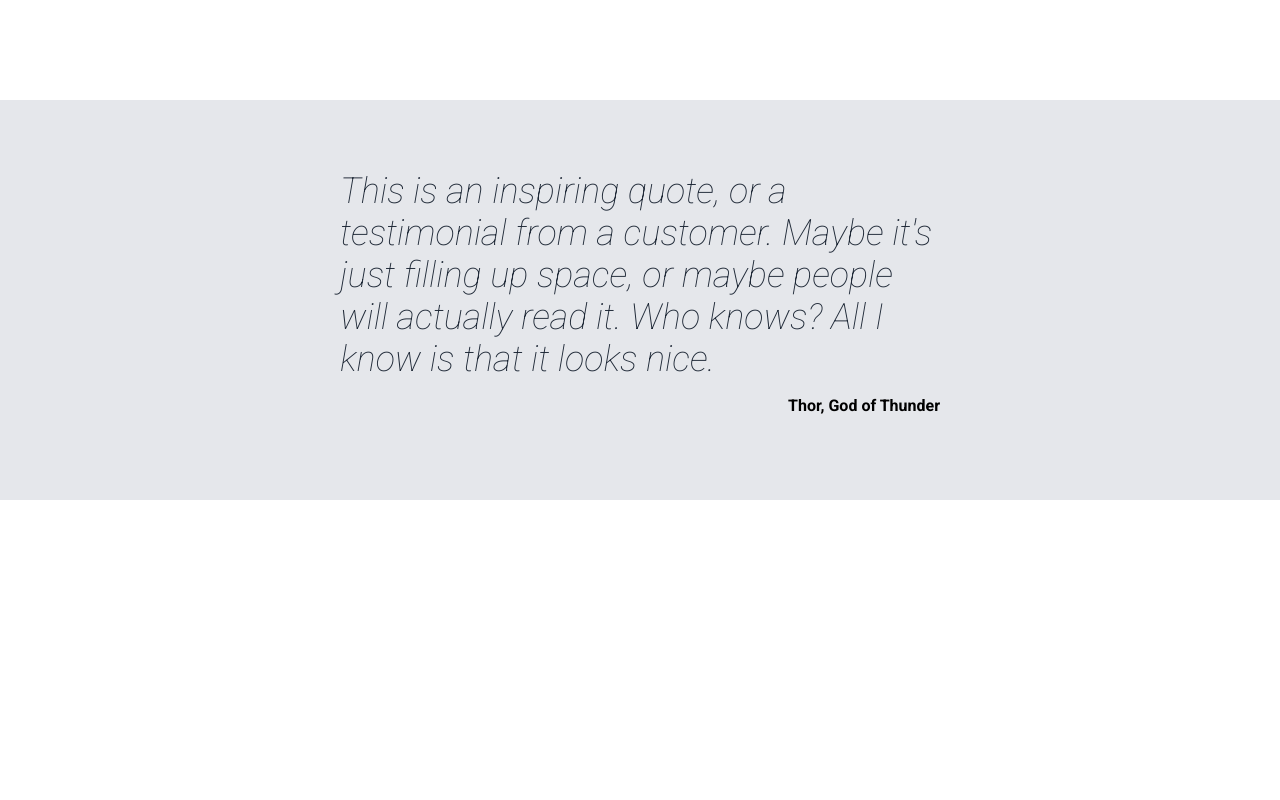
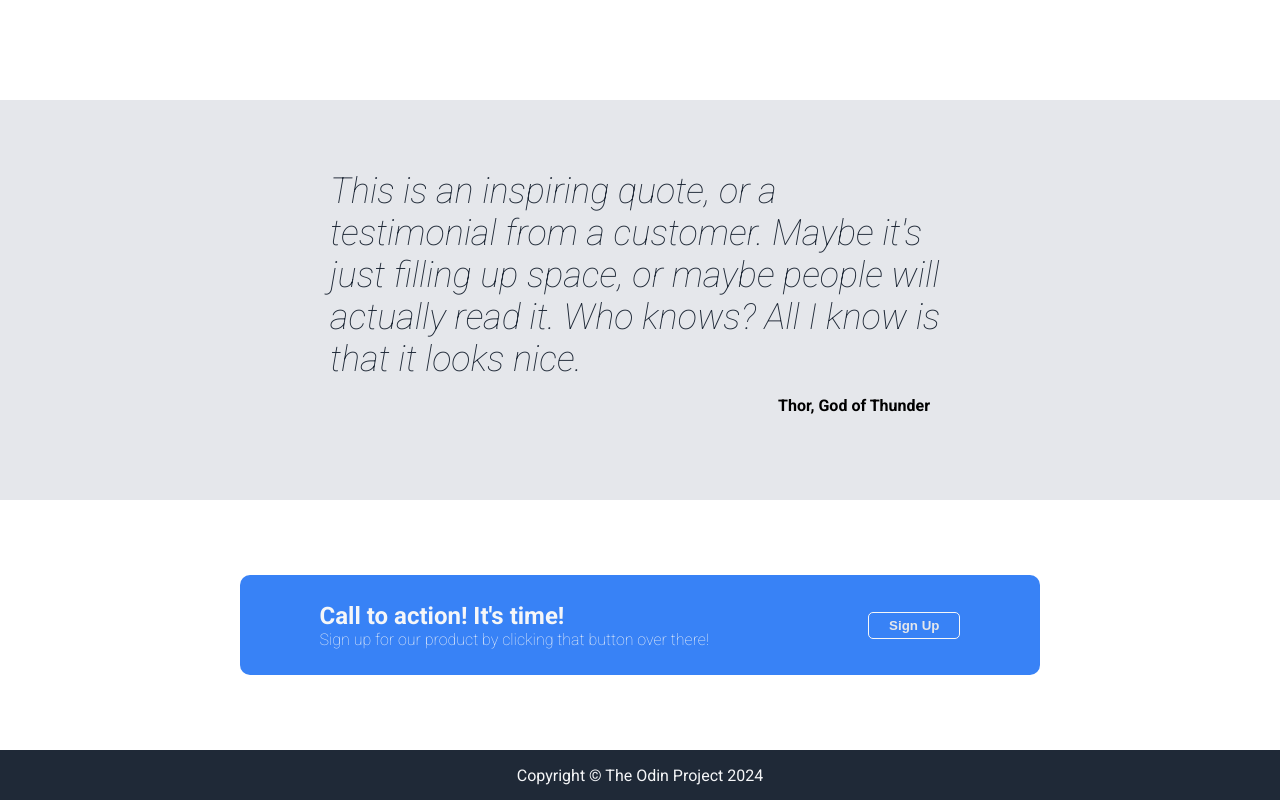
Before and after one commit to Hioul/flexbox-project, a plain HTML site: page index.html in a window 1280 px wide. Shown: the part 800-1600 px from the top of the page. Before the commit the page ends 1550 px from the top, so only its background shows below. Drawn offline with Linux system fonts and the light colour scheme.

Commit message:
finished the call to action section and henceforth finished the whole section

```diff
--- a/index.html
+++ b/index.html
@@ -94,7 +94,19 @@
     </section>
 
     <section class="four">
+      <div id="big-ass-container">
+        <div class="action-left">
+          <p class="action-title">Call to action! It's time!</p>
+          <p class="action-text">Sign up for our product by clicking that button over there!</p>
+        </div>
+        <div class="action-right">
+          <button class="action-btn">Sign Up</button>
+        </div>
+      </div>
+    </section>
 
-    </section>
+    <footer>
+      <p id="footer-text">Copyright © The Odin Project 2024</p>
+    </footer>
   </body>
 </html>
--- a/styles.css
+++ b/styles.css
@@ -149,7 +149,7 @@ a {
 .quote-text {
   display: flex;
   flex-direction: column;
-  width: 600px;
+  width: 620px;
 }
 .quote-source {
   display: flex;
@@ -173,4 +173,56 @@ a {
 
 .four {
   height: 250px;
+  display: flex;
+  flex-direction: column;
+  align-items: center;
+  justify-content: center;
 }
+
+#big-ass-container {
+  background-color: #3882f6;
+  display: flex;
+  align-items: center;
+  justify-content: space-around;
+  border-radius: 10px;
+  height: 100px;
+  width: 800px;
+}
+
+.action-title {
+  color: #f5f6f8;
+  font-size: 24px;
+  font-weight: bold;
+  margin: 0px;
+}
+
+.action-text {
+  color: #f5f6f8;
+  margin: 0;
+  font-weight: lighter;
+}
+
+.action-btn {
+  color: #e5e7eb;
+  border: #f5f6f8 1px solid;
+  background-color: #3882f6;
+  border-radius: 5px;
+  padding: 5px 20px 5px 20px;
+  font-weight: bold;
+}
+
+/* Section 5, footer */
+
+footer {
+  background-color: #1f2937;
+  margin-bottom: 0px;
+  color: #f5f6f8;
+  height: 50px;
+  display: flex;
+  justify-content: center;
+  align-items: center;
+}
+
+#footer-text {
+  margin: 0;
+}
```
